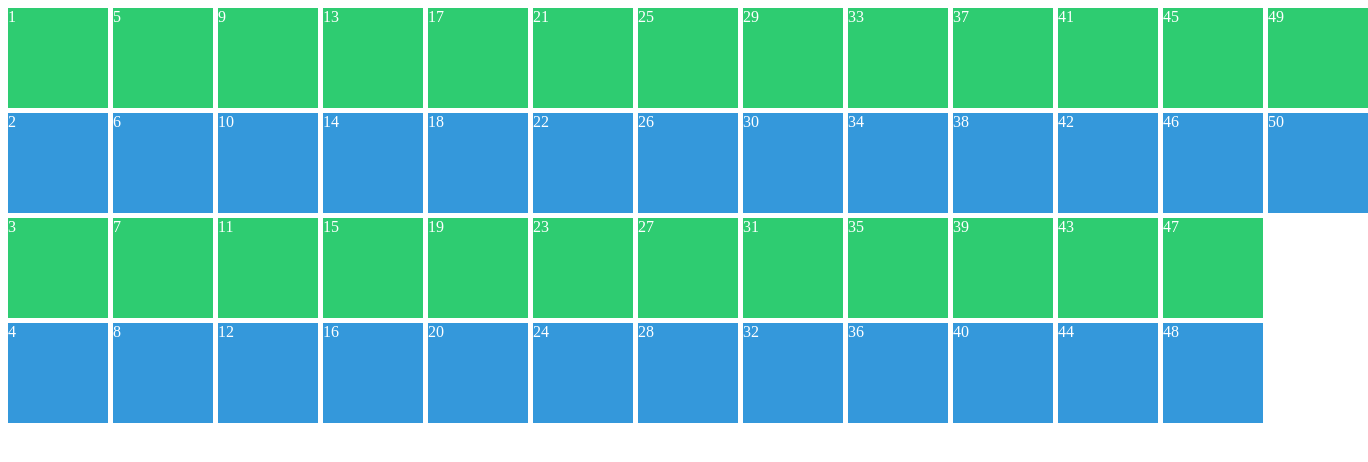
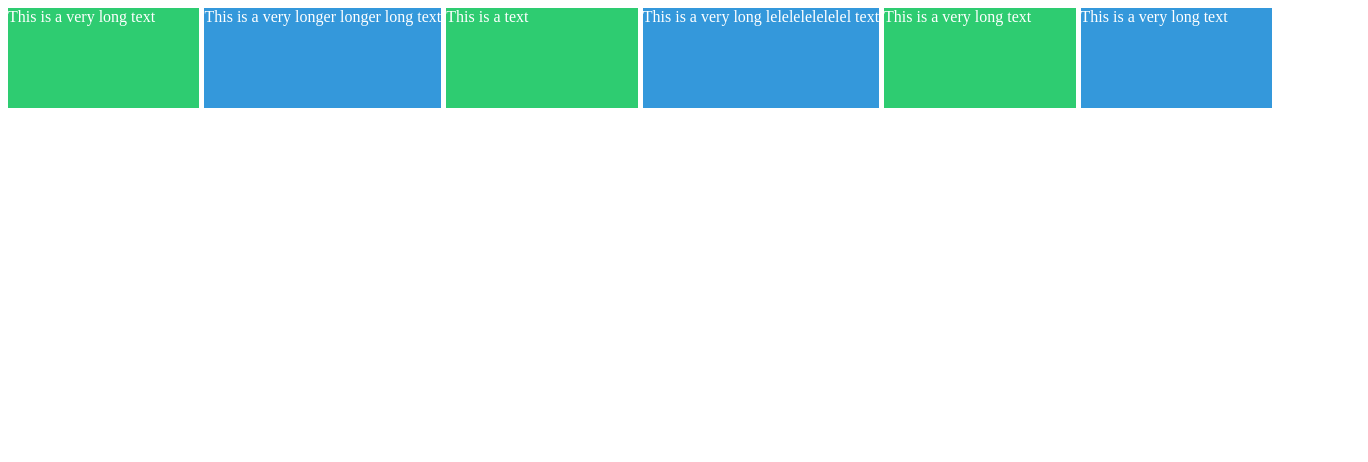
Before and after one commit to HYEONSEONG-KIM/scss_masterclass, a plain HTML site: page index.html in a window 1280 px wide. Shown: the whole page, 1368 px wide, since content can reach past the window. Drawn offline with Linux system fonts and the light colour scheme.

Commit message:
grid.css

```diff
--- a/css/style.css
+++ b/css/style.css
@@ -3,12 +3,9 @@
     color: white;
     display: grid;
     gap: 5px;
-    grid-template-columns: repeat(4, 100px);
-    grid-template-rows: repeat(4, 100px);
-    grid-auto-flow: column;
-    grid-auto-columns: 100px;
-
-
+    grid-template-columns: repeat(6,minmax(max-content,1fr));
+    grid-auto-rows: 100px;
+    margin-bottom: 30px;
 }
 
 .item:nth-child(odd){
--- a/index.html
+++ b/index.html
@@ -8,56 +8,14 @@
 </head>
     <body>
         <div class="grid">
-        <div class="item">1</div>
-        <div class="item">2</div>
-        <div class="item">3</div>
-        <div class="item">4</div>
-        <div class="item">5</div>
-        <div class="item">6</div>
-        <div class="item">7</div>
-        <div class="item">8</div>
-        <div class="item">9</div>
-        <div class="item">10</div>
-        <div class="item">11</div>
-        <div class="item">12</div>
-        <div class="item">13</div>
-        <div class="item">14</div>
-        <div class="item">15</div>
-        <div class="item">16</div>
-        <div class="item">17</div>
-        <div class="item">18</div>
-        <div class="item">19</div>
-        <div class="item">20</div>
-        <div class="item">21</div>
-        <div class="item">22</div>
-        <div class="item">23</div>
-        <div class="item">24</div>
-        <div class="item">25</div>
-        <div class="item">26</div>
-        <div class="item">27</div>
-        <div class="item">28</div>
-        <div class="item">29</div>
-        <div class="item">30</div>
-        <div class="item">31</div>
-        <div class="item">32</div>
-        <div class="item">33</div>
-        <div class="item">34</div>
-        <div class="item">35</div>
-        <div class="item">36</div>
-        <div class="item">37</div>
-        <div class="item">38</div>
-        <div class="item">39</div>
-        <div class="item">40</div>
-        <div class="item">41</div>
-        <div class="item">42</div>
-        <div class="item">43</div>
-        <div class="item">44</div>
-        <div class="item">45</div>
-        <div class="item">46</div>
-        <div class="item">47</div>
-        <div class="item">48</div>
-        <div class="item">49</div>
-        <div class="item">50</div>
-        </div>
+        <div class="item">This is a very long text</div>
+        <div class="item">This is a very longer longer long text</div>
+        <div class="item">This is a text</div>
+        <div class="item">This is a very long lelelelelelelel text</div>
+        <div class="item">This is a very long text</div>
+        <div class="item">This is a very long text</div>
+    </div>
+
+
     </body>
 </html>
```
Also changed, not shown: summary/grid.md (+13 -0 lines).
